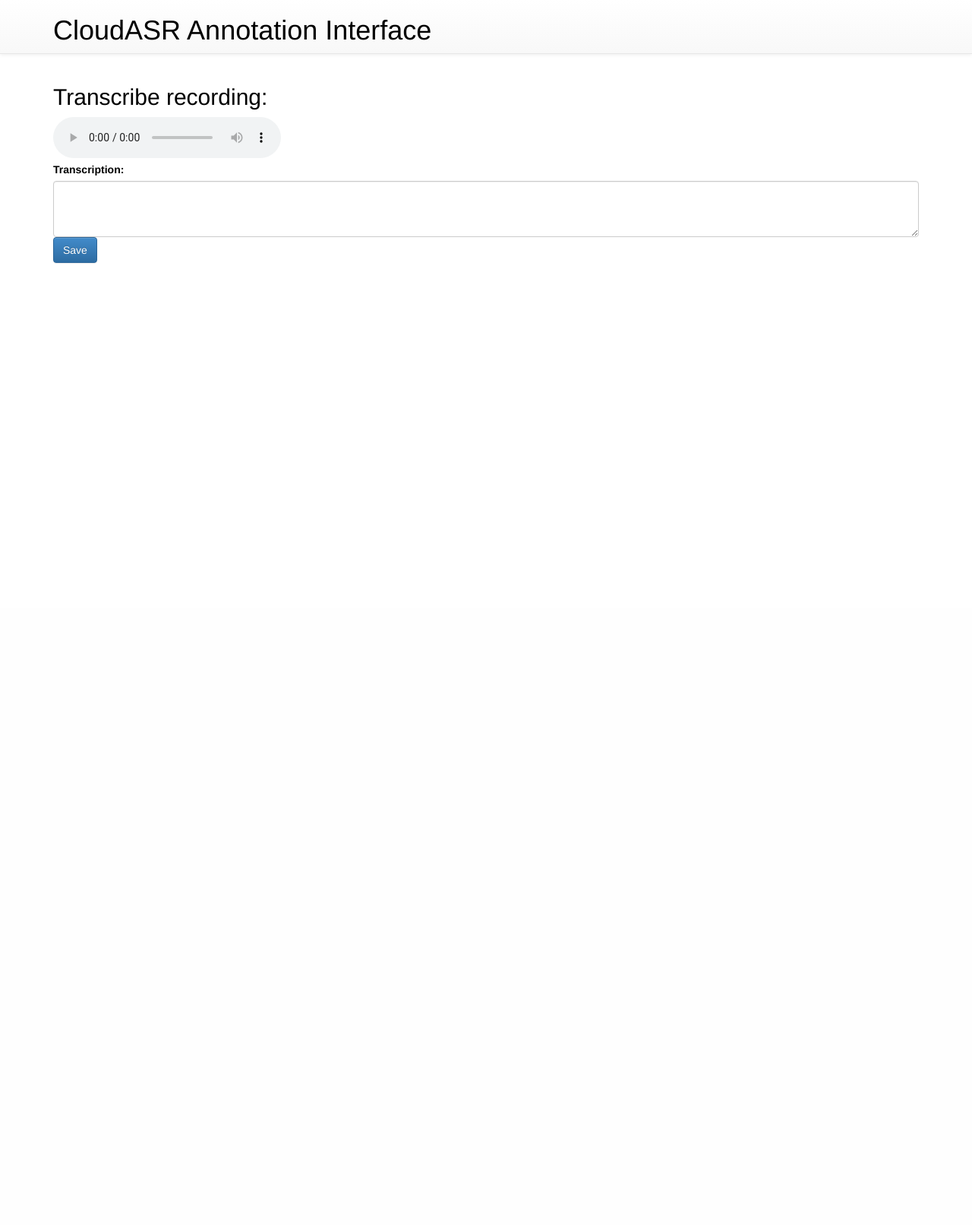
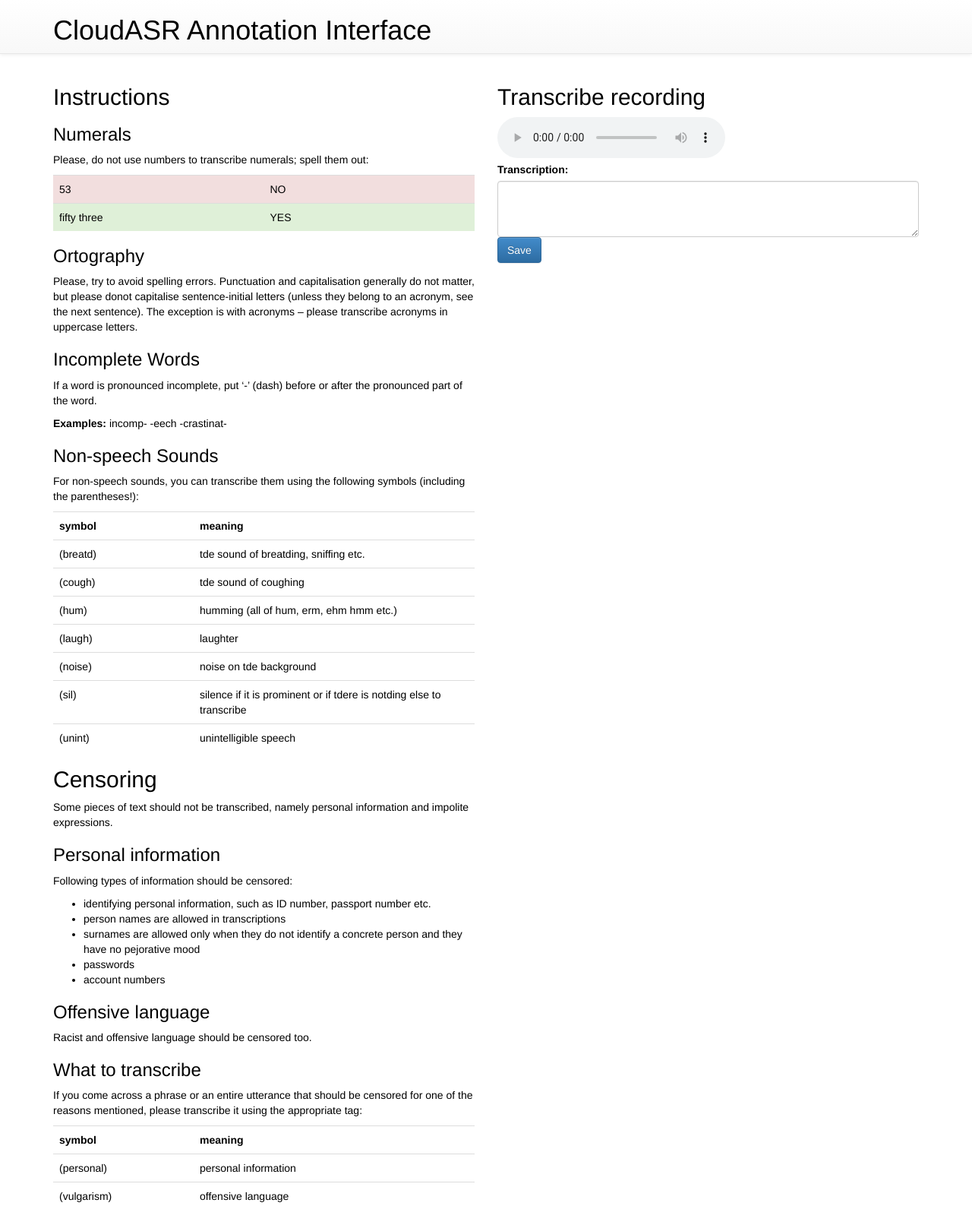
Before and after one commit to UFAL-DSG/cloud-asr, a Flask app: template cloudasr/annotation_interface/templates/transcribe.html in a window 1280 px wide. Shown: the whole page at 76% size. Before the commit the page ends 347 px from the top, so only its background shows below. Run offline with Flask 2, Linux system fonts and the light colour scheme; the template is opened without the code that fills it: most values are stand-ins (such as "Sample title", 1, 10 or a date in 2020); parts of the project's set-up code (start-up, migrations or seed data) failed here and were passed over; some libraries are stand-ins or nearby versions.

Commit message:
Instructions added to transcribe page.

```diff
--- a/cloudasr/annotation_interface/templates/transcribe.html
+++ b/cloudasr/annotation_interface/templates/transcribe.html
@@ -1,6 +1,131 @@
 {% extends "layout.html" %}
 {% block body %}
-<h2>Transcribe recording:</h2>
+
+<div class="row">
+
+<div class="col-xs-6">
+    <h2>Instructions</h2>
+
+    <h3>Numerals</h3>
+    <p>
+        Please, do not use numbers to transcribe numerals; spell them out:
+    </p>
+
+    <table class="table">
+        <tr class="danger">
+            <td class="col-md-3">53</td>
+            <td class="col-md-3">NO</td>
+        </tr>
+        <tr class="success">
+            <td>fifty three</td>
+            <td>YES</td>
+        </tr>
+    </table>
+
+    <h3>Ortography</h3>
+    <p>
+        Please, try to avoid spelling errors.
+        Punctuation and capitalisation generally do not matter,
+            but please donot capitalise sentence-initial letters (unless they belong to an acronym, see the next sentence).
+        The exception is with acronyms – please transcribe acronyms in uppercase letters.
+    </p>
+
+    <h3>Incomplete Words</h3>
+    <p>
+        If a word is pronounced incomplete, put ‘-’ (dash) before or after the pronounced part of the word.
+    </p>
+
+    <p>
+        <strong>Examples:</strong> incomp- -eech -crastinat-
+    </p>
+
+    <h3>Non-speech Sounds</h3>
+    <p>
+        For non-speech sounds, you can transcribe them using the following symbols (including the parentheses!):
+    </p>
+
+    <table class="table">
+        <tr>
+            <th class="col-md-2">symbol</th>
+            <th class="col-md-4">meaning</th>
+        </tr>
+        <tr>
+            <td>(breatd)</td>
+            <td>tde sound of breatding, sniffing etc.</td>
+        </tr>
+        <tr>
+            <td>(cough)</td>
+            <td>tde sound of coughing</td>
+        </tr>
+        <tr>
+            <td>(hum)</td>
+            <td>humming (all of hum, erm, ehm hmm etc.)</td>
+        </tr>
+        <tr>
+            <td>(laugh)</td>
+            <td>laughter</td>
+        </tr>
+        <tr>
+            <td>(noise)</td>
+            <td>noise on tde background</td>
+        </tr>
+        <tr>
+            <td>(sil)</td>
+            <td>silence if it is prominent or if tdere is notding else to transcribe</td>
+        </tr>
+        <tr>
+            <td>(unint)</td>
+            <td>unintelligible speech</td>
+        </tr>
+    </table>
+
+    <h2>Censoring</h2>
+    <p>
+        Some pieces of text should not be transcribed, namely personal information and impolite expressions.
+    </p>
+
+    <h3>Personal information</h3>
+    <p>
+        Following types of information should be censored:
+    </p>
+
+    <ul>
+        <li>identifying personal information, such as ID number, passport number etc.</li>
+        <li>person names are allowed in transcriptions</li>
+        <li>surnames are allowed only when they do not identify a concrete person and they have no pejorative mood</li>
+        <li>passwords</li>
+        <li>account numbers</li>
+    </ul>
+
+    <h3>Offensive language</h3>
+    <p>
+        Racist and offensive language should be censored too.
+    </p>
+
+    <h3>What to transcribe</h3>
+    <p>
+        If you come across a phrase or an entire utterance that should be censored for one of the reasons mentioned,
+            please transcribe it using the appropriate tag:
+    </p>
+
+    <table class="table">
+        <tr>
+            <th class="col-md-2">symbol</th>
+            <th class="col-md-4">meaning</th>
+        </tr>
+        <tr>
+            <td>(personal)</td>
+            <td>personal information</td>
+        </tr>
+        <tr>
+            <td>(vulgarism)</td>
+            <td>offensive language</td>
+        </tr>
+    </table>
+</div>
+
+<div class="col-xs-6">
+    <h2>Transcribe recording</h2>
 
     <form action="{{ url_for('save_transcription') }}" method="POST">
         <audio id="audio-{{ recording["id"] }}" controls src="{{ recording["url"] }}"></audio>
@@ -17,4 +142,5 @@
             <input type="hidden" name="id" value="{{ recording["id"] }}" />
         </div>
     </form>
+</div>
 {% endblock %}
```
Lines whose indentation alone changed are shown as unchanged.
